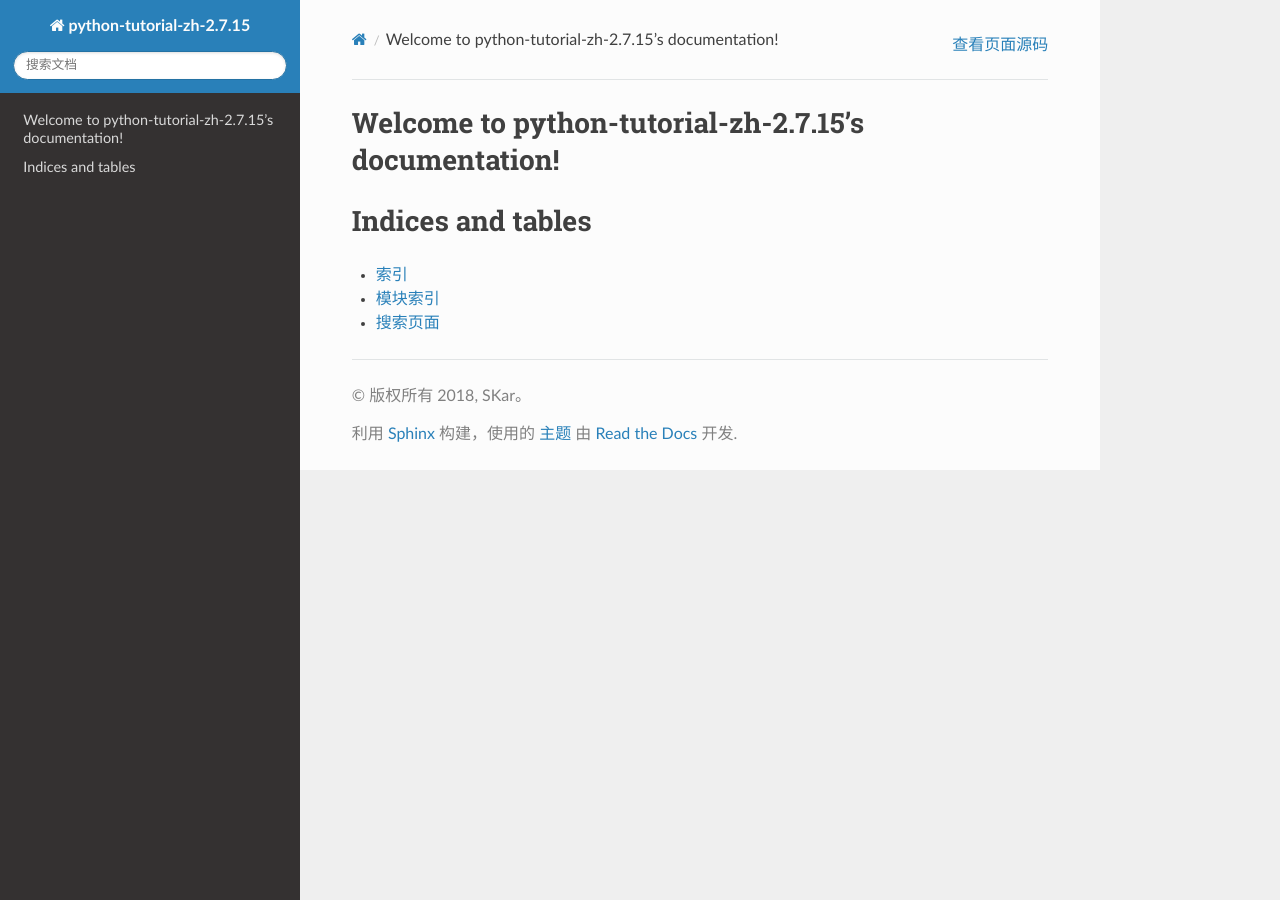
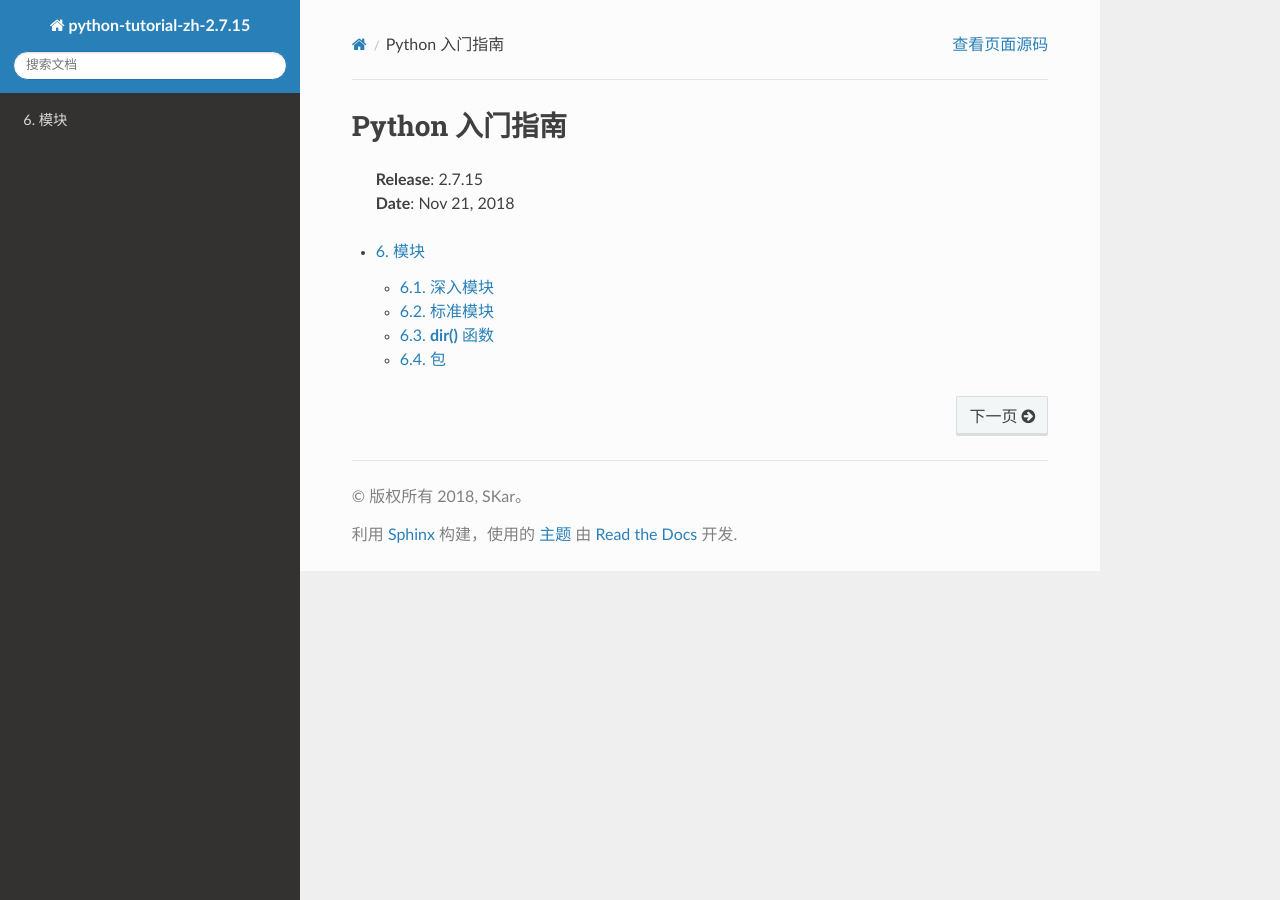
Before and after one commit to q393980062/python-tutorial-zh-2.7.15, a Sphinx documentation site: the page built from docs/index.rst, in a window 1280 px wide. Built offline with Sphinx 7.4.7 and the Read the Docs theme 2.0.0, drawn with Linux system fonts in a browser that asks for light colours; some of the changed lines change nothing that is shown.

Commit message:
完成模块6.4之前的内容

```diff
--- a/docs/index.rst
+++ b/docs/index.rst
@@ -3,18 +3,13 @@
    You can adapt this file completely to your liking, but it should at least
    contain the root `toctree` directive.
 
-Welcome to python-tutorial-zh-2.7.15's documentation!
-=====================================================
+Python 入门指南
+===============
+
+    | **Release**: 2.7.15
+    | **Date**:    Nov 21, 2018
 
 .. toctree::
    :maxdepth: 2
-   :caption: Contents:
 
-
-
-Indices and tables
-==================
-
-* :ref:`genindex`
-* :ref:`modindex`
-* :ref:`search`
+   modules
--- /dev/null
+++ b/docs/modules.rst
@@ -0,0 +1,251 @@
+6. 模块
+=======
+
+当你退出Python解释器再进入时，你所定义的内容(函数和变量)都会丢失。因此，当你需要写更庞大的程序时，你最好通过文本编辑器来准备解释器的输入，并以该文件作为解释器的输入来执行。这就是创建 *脚本* 。当你的程序变得更大时，你会想要将脚本划分为多个文件以便于维护。你也会想要在多个程序中使用同一个你写的便利的函数，并且不需要将函数的定义拷贝到每一个程序中
+
+为了支持这些功能，Python提供了一个方法，将定义放在一个文件中并可以在脚本或解释器交互模式中使用。这个文件就叫做 *模块* ；模块中的定义可以被导入到其他模块或 *主模块* 中(the collection of variables that you have access to in a script executed at the top level and in calculator mode)。
+
+模块就是包含了Python定义和语句的文件。这个文件的名字就是模块名加上 ``.py`` 的后缀。在模块中，模块名(字符串)和全局变量 ``__name__`` 的值相同。例如，用你最喜欢的文本编辑器在当前目录创建叫 ``fibo.py`` 的文件，并输入以下内容：::
+
+	# Fibonacci numbers module
+
+	def fib(n):  # write Fibonacci series up to n
+	    a, b = 0, 1
+	    while b < n:
+	        print b
+	        a, b = b, a + b
+
+	def fib2(n):  # return Fibonacci series up to n
+	    result = []
+	    a, b = 0, 1
+	    while b < n:
+	        result.append(b)
+	        a, b = b, a + b
+	    return result
+
+现在在Python解释器中通过下面的指令导入该模块：
+
+	>>> import fibo
+
+这里没有直接输入 ``fibo`` 模块当前符号表中的函数名；只是输入了模块名 ``fibo``。使用模块名可以访问函数：
+
+	>>> fibo.fib(1000)
+	1 1 2 3 5 8 13 21 34 55 89 144 233 377 610 987
+	>>> fibo.fib2(100)
+	[1, 1, 2, 3, 5, 8, 13, 21, 34, 55, 89]
+	>>> fibo.__name__
+	'fibo'
+
+如果你打算经常使用某个函数，你可以将函数赋予一个局部变量：
+
+	>>> fib = fibo.fib
+	>>> fib(500)
+	1 1 2 3 5 8 13 21 34 55 89 144 233 377
+
+=============
+6.1. 深入模块
+=============
+
+模块可以包含可执行语句和函数定义。这些语句用于初始化模块。这些语句只有当模块名 *第一次* 出现在导入语句中时才会被执行。[#f1]_ (当文件被当作脚本执行时，这些语句也会被执行。)
+
+每个模块都有其私有的符号表，该表用作模块中所有函数定义的全局模块表。所以，模块的作者可以在模块中使用全局变量而不用担心和用户的全局变量造成意外冲突。另一方面，如果你能确定知道自己在做什么，你可以通过和访问模块函数相同的表示法来访问模块的全局变量，如 ``modname.itemname``。
+
+模块可以导入其他模块。将 ``import`` 语句放在模块(或脚本)的开头这种做法，是属于习惯而不是必需的要求。被导入的模块名会被放置于当前模块的全局符号表中。
+
+以下是导入语句的一种变体，直接从模块中导入多个命名到当前模块符号表。例如：
+
+	>>> from fibo import fib, fib2
+	>>> fib(500)
+	1 1 2 3 5 8 13 21 34 55 89 144 233 377
+
+这并不会引入模块名到当前的符号表(因此在上面的例子中，``fibo`` 并没有被定义)
+
+以下也是导入语句的一种变体，导入模块定义的所有命名：
+
+	>>> from fibo import *
+	>>> fib(500)
+	1 1 2 3 5 8 13 21 34 55 89 144 233 377
+
+这会导入所有除了以下划线(_)开头的命名。
+
+需要注意的是，从模块或包中导入*的做法一般都是不推荐的，这会降低代码的可读性。然而在交互模式中使用这种方法来减少输入是可接受的。
+
+如果模块名后面跟着 ``as``，``as`` 后面的名字会直接和导入的模块绑定。
+
+	>>> import fibo as fib
+	>>> fib.fib(500)
+	0 1 1 2 3 5 8 13 21 34 55 89 144 233 377
+
+实际上，除了模块被命名为 ``fib`` 以外，这和通过 ``import fibo`` 来导入模块所做的事情是一样的。
+
+使用 ``from`` 时也可以以此来达到类似的效果：
+
+	>>> from fibo import fib as fibonacci
+	>>> fibonacci(500)
+	0 1 1 2 3 5 8 13 21 34 55 89 144 233 377
+
+.. note::
+
+   出于效率的考虑，每个模块在每个解释器会话中只会被导入以此。所以，如果你改变了你的模块，你必须重启解释器——或者，如果你想交互式地测试某个模块，使用 ``reload()``，例如，``reload(modulename)``。
+
+-------------------------
+6.1.1. 作为脚本来执行模块
+-------------------------
+
+当你通过下面的语句执行Python模块时
+
+	python fibo.py <arguments>
+
+就像你导入他时一样，模块中的代码会被执行，同时 ``__name__`` 会被设为 ``"__main__"``。这意味着通过在模块的结尾加上下面的代码
+
+	if __name__ == "__main__":
+	    import sys
+	    fib(int(sys.argv[1]))
+
+由于只有当这个模块作为“main”文件被执行时这段代码才会解析命令行，你就能使该文件可作为脚本被调用，也可作为模块被导入：
+
+	$ python fibo.py 50
+	1 1 2 3 5 8 13 21 34
+
+如果模块被导入，这段代码就不会运行：
+
+	>>> import fibo
+	>>>
+
+这通常用来为模块提供方便的用户接口，或用于测试目的(将模块作为脚本运行来执行测试)。
+
+-------------------
+6.1.2. 模块搜索路径
+-------------------
+
+当导入命名为 **spam** 的模块时，解释器先在内置模块中搜索该命名。如果没找到，则会从变量 **sys.path** 所包含的目录列表中搜索命名为 ``spam.py`` 的文件。**sys.path** 通过下面这些位置来初始化：
+
+* 包含输入脚本的目录(或当前目录)。
+* **PYTHONPATH** (一个目录命名的列表，和shell变量 **PATH** 使用相同语法)。
+* Python默认安装目录
+
+初始化后，Python程序可以修改 **sys.path**。包含被执行脚本的目录出于搜索路径的首位，优先于标准库路径。这意味着该目录下的脚本会代替库目录下的同名模块被加载。除非这个替换是故意的，不然这就是个错误。查看 标准模块_ 以了解更多信息。
+
+-------------------------
+6.1.3. “编译”Python文件
+-------------------------
+
+对于使用了大量标准库的简单程序，有一个提升启动时间的重要方法，如果 ``spam.py`` 所在目录下存在 ``spam.pyc`` 文件，则该文件被视为模块 **spam** 的“字节编译”版本。用于创建 ``spam.pyc`` 而产生的 ``spam.py`` 的修改时间会被记录在 ``spam.pyc`` 文件中，当两个修改时间不匹配时，``.pyc`` 被忽略。
+
+通常你不需要做任何事情去创建 ``spam.pyc`` 文件。当 ``spam.py`` 成功编译时，Python会尝试将编译后的字节写入 ``spam.pyc`` 中。尝试失败并不算是错误；如果因为任何原因该文件没有完整写入，``spam.pyc``文件会被识别为无效并在稍后的流程中被忽略。``spam.pyc`` 文件的内容是无关平台的，所以Python模块目录可以在不同架构的机器间分享。
+
+一些高级技巧：
+
+* 以-o参数调用Python解释器时，会生成优化代码并存储到 ``.pyo``中。优化器目前并没有帮上太多忙；它仅仅移除了 **assert** 语句。当使用-o参数时，所有字节码都会被优化；``.pyc`` 文件会被忽略，同时 ``.py`` 文件会被编译成优化后的字节码。
+
+* 向Python解释器传递两个-o会使字节码编译器执行优化，在一些罕见的情况下这会产生错误的程序。目前只会从字节码中移除 ``__doc__`` 字符串，以产出更紧凑的 ``.pyo`` 文件。由于某些程序可能依赖于这些程序的可用性，因此只有当你知道你在做什么时才应该使用该选项。
+
+* 从 ``.pyc`` 或 ``.pyo`` 文件中读取并不会比从 ``.py`` 文件中读取使程序运行得更快；只有在加载时，``.pyc`` 或 ``.pyo`` 文件提供更快的速度。
+
+* 当脚本通过文件名在命令行中运行时，脚本的字节码不会写入到 ``.pyc`` 或 ``.pyo`` 文件中。所以，脚本的启动时间可以通过将大部分代码移到一个模块中并保持较少的启动代码来导入该模块来减少。也可以直接在命令行中指定一个 ``.pyc`` 或 ``.pyo`` 文件。
+
+* 对于同一个模块，有可能只有 ``spam.pyc`` 文件(使用-o参数时创建 ``.pyo`` 文件)，而没有 ``spam.py`` 文件。这可以用于发布比较难于逆向工程的Python代码库。
+
+* **compileall** 模块可以为目录中所有模块创建 ``.pyc`` 文件(使用-o参数时创建 ``.pyo`` 文件)。
+
+.. _标准模块:
+
+=============
+6.2. 标准模块
+=============
+
+Python带有一个标准模块库，通过叫做Python库参考手册(此后成为库参考手册)独立文档描述。一些模块内置于解释器中；这些操作提供对不属于语言核心但仍然内置的操作的访问，以提高效率或提供对系统调用等操作系统原语 *(译注：原文为operating system primitives)* 的访问。这些模块的集合是一个配置选项，它也取决于底层平台。例如，**winreg** 模块就只Windows平台下提供。有一个特别的模块需要注意：**sys**，它内置于所有Python解释器。变量 ``sys.ps1`` 和 ``sys.ps2`` 定义了主提示符和副提示符字符串：
+
+	>>> import sys
+	>>> sys.ps1
+	'>>> '
+	>>> sys.ps2
+	'... '
+	>>> sys.ps1 = 'C> '
+	C> print 'Yuck!'
+	Yuck!
+	C>
+
+这两个变量只有在交互模式下才会被定义。
+
+变量 ``sys.path`` 是解释器模块搜索路径的字符串列表。它由环境变量 **PYTHONPATH** 初始化，如果没有设定 **PYTHONPATH** ，就由内置的默认值初始化。你可以通过标准的列表操作来修改它：
+
+	>>> import sys
+	>>> sys.path.append('/ufs/guido/lib/python')
+
+==============
+6.3. **dir()** 函数
+==============
+
+内置函数 **dir()** 用于找出模块中定义的所有命名。它返回一个排序的字符串列表：
+
+	>>> import fibo, sys
+	>>> dir(fibo)
+	['__name__', 'fib', 'fib2']
+	>>> dir(sys)
+	['__displayhook__', '__doc__', '__excepthook__', '__name__', '__package__',
+	'__stderr__', '__stdin__', '__stdout__', '_clear_type_cache',
+	'_current_frames', '_getframe', '_mercurial', 'api_version', 'argv',
+	'builtin_module_names', 'byteorder', 'call_tracing', 'callstats',
+	'copyright', 'displayhook', 'dont_write_bytecode', 'exc_clear', 'exc_info',
+	'exc_traceback', 'exc_type', 'exc_value', 'excepthook', 'exec_prefix',
+	'executable', 'exit', 'flags', 'float_info', 'float_repr_style',
+	'getcheckinterval', 'getdefaultencoding', 'getdlopenflags',
+	'getfilesystemencoding', 'getobjects', 'getprofile', 'getrecursionlimit',
+	'getrefcount', 'getsizeof', 'gettotalrefcount', 'gettrace', 'hexversion',
+	'long_info', 'maxint', 'maxsize', 'maxunicode', 'meta_path', 'modules',
+	'path', 'path_hooks', 'path_importer_cache', 'platform', 'prefix', 'ps1',
+	'py3kwarning', 'setcheckinterval', 'setdlopenflags', 'setprofile',
+	'setrecursionlimit', 'settrace', 'stderr', 'stdin', 'stdout', 'subversion',
+	'version', 'version_info', 'warnoptions']
+
+不带参数时，**dir()** 列出当前定义的命名：
+
+	>>> a = [1, 2, 3, 4, 5]
+	>>> import fibo
+	>>> fib = fibo.fib
+	>>> dir()
+	['__builtins__', '__name__', '__package__', 'a', 'fib', 'fibo', 'sys']
+
+需要注意的是，它列出所有类型的命名：变量、模块、函数等。
+
+**dir()** 不列出内置的函数和变量。如果你想要内置模块的列表，它们都定义于标准模块 **__builtin__**：
+
+	>>> import __builtin__
+	>>> dir(__builtin__)
+	['ArithmeticError', 'AssertionError', 'AttributeError', 'BaseException',
+	'BufferError', 'BytesWarning', 'DeprecationWarning', 'EOFError',
+	'Ellipsis', 'EnvironmentError', 'Exception', 'False', 'FloatingPointError',
+	'FutureWarning', 'GeneratorExit', 'IOError', 'ImportError', 'ImportWarning',
+	'IndentationError', 'IndexError', 'KeyError', 'KeyboardInterrupt',
+	'LookupError', 'MemoryError', 'NameError', 'None', 'NotImplemented',
+	'NotImplementedError', 'OSError', 'OverflowError',
+	'PendingDeprecationWarning', 'ReferenceError', 'RuntimeError',
+	'RuntimeWarning', 'StandardError', 'StopIteration', 'SyntaxError',
+	'SyntaxWarning', 'SystemError', 'SystemExit', 'TabError', 'True',
+	'TypeError', 'UnboundLocalError', 'UnicodeDecodeError',
+	'UnicodeEncodeError', 'UnicodeError', 'UnicodeTranslateError',
+	'UnicodeWarning', 'UserWarning', 'ValueError', 'Warning',
+	'ZeroDivisionError', '_', '__debug__', '__doc__', '__import__',
+	'__name__', '__package__', 'abs', 'all', 'any', 'apply', 'basestring',
+	'bin', 'bool', 'buffer', 'bytearray', 'bytes', 'callable', 'chr',
+	'classmethod', 'cmp', 'coerce', 'compile', 'complex', 'copyright',
+	'credits', 'delattr', 'dict', 'dir', 'divmod', 'enumerate', 'eval',
+	'execfile', 'exit', 'file', 'filter', 'float', 'format', 'frozenset',
+	'getattr', 'globals', 'hasattr', 'hash', 'help', 'hex', 'id', 'input',
+	'int', 'intern', 'isinstance', 'issubclass', 'iter', 'len', 'license',
+	'list', 'locals', 'long', 'map', 'max', 'memoryview', 'min', 'next',
+	'object', 'oct', 'open', 'ord', 'pow', 'print', 'property', 'quit',
+	'range', 'raw_input', 'reduce', 'reload', 'repr', 'reversed', 'round',
+	'set', 'setattr', 'slice', 'sorted', 'staticmethod', 'str', 'sum', 'super',
+	'tuple', 'type', 'unichr', 'unicode', 'vars', 'xrange', 'zip']
+
+=======
+6.4. 包
+=======
+
+
+
+.. rubric:: 脚注
+
+.. [#f1] 事实上函数定义也是“被执行”的“语句”；模块级函数定义的执行会将函数名添加到模块的全局符号表中。
```
